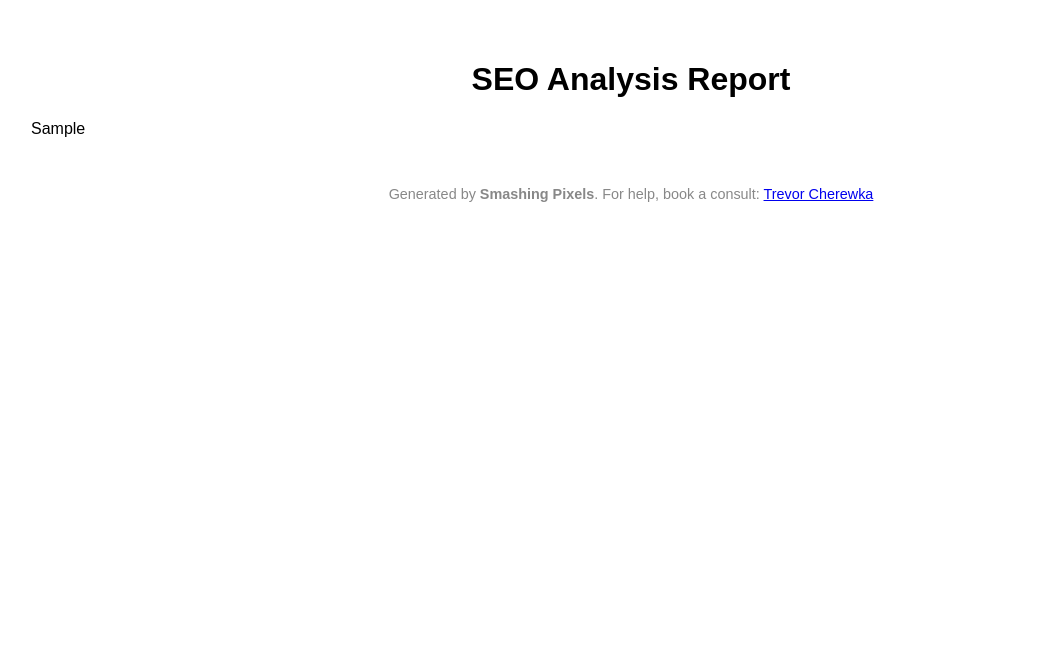
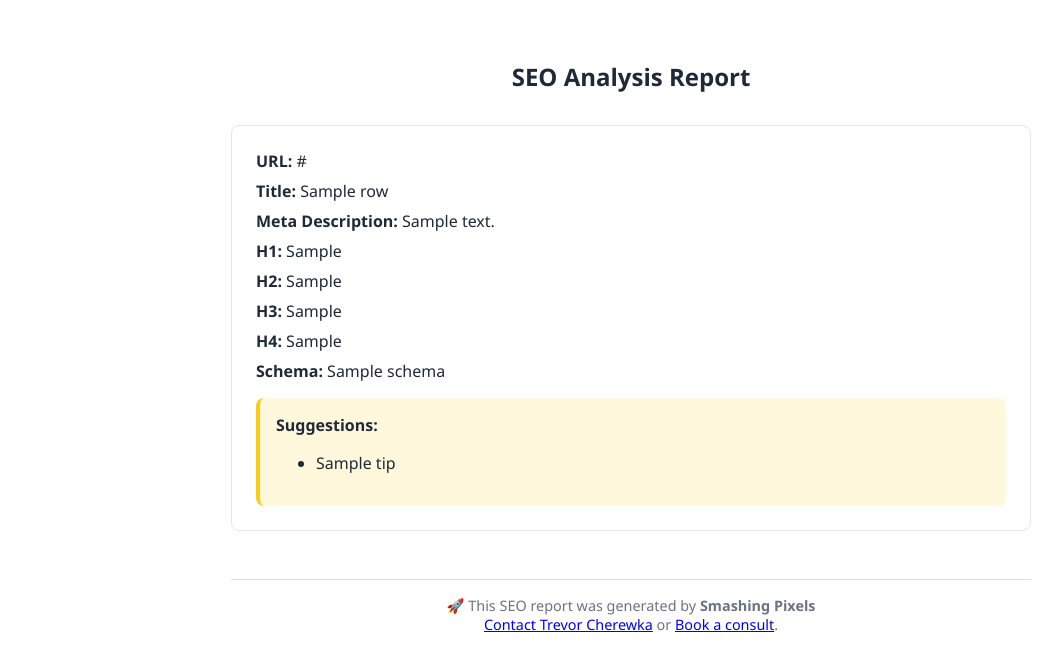
Before and after one commit to SmashingPixelsTools/seo-webscraper, a Flask app: template templates/pdf_template.html in a window 1280 px wide. Shown: the top 671 px of the page, without its empty margins (9-1071 px from the left). Run offline with Flask 3, Linux system fonts and the light colour scheme; the template is opened without the code that fills it: most values are stand-ins (such as "Sample title", 1, 10 or a date in 2020).

Commit message:
Update pdf_template.html

```diff
--- a/templates/pdf_template.html
+++ b/templates/pdf_template.html
@@ -1,20 +1,86 @@
+
 <!DOCTYPE html>
 <html lang="en">
 <head>
-  <meta charset="UTF-8" />
-  <title>SEO PDF Report</title>
+  <meta charset="UTF-8">
+  <title>SEO Report</title>
   <style>
-    body { font-family: sans-serif; padding: 2rem; }
-    .result-card { margin-bottom: 2rem; padding: 1.5rem; border: 1px solid #ccc; border-radius: 0.5rem; page-break-inside: avoid; }
-    .suggestions { background-color: #fff3cd; padding: 1rem; border-left: 5px solid #ffc107; border-radius: 0.5rem; }
-    .footer { text-align: center; margin-top: 3rem; font-size: 0.9rem; color: #888; }
+    body {
+      font-family: 'Segoe UI', sans-serif;
+      padding: 2rem;
+      color: #1f2937;
+      background: #fff;
+    }
+    .report-container {
+      max-width: 800px;
+      margin: auto;
+    }
+    h2 {
+      text-align: center;
+      margin-bottom: 2rem;
+    }
+    .result-card {
+      border: 1px solid #e5e7eb;
+      padding: 1.5rem;
+      margin-bottom: 2rem;
+      border-radius: 0.5rem;
+    }
+    .suggestions {
+      background: #fff8dc;
+      border-left: 4px solid #facc15;
+      padding: 1rem;
+      margin-top: 1rem;
+      border-radius: 0.5rem;
+    }
+    .footer {
+      text-align: center;
+      font-size: 0.9rem;
+      color: #6b7280;
+      margin-top: 3rem;
+      border-top: 1px solid #ddd;
+      padding-top: 1rem;
+    }
+    .result-card,
+    .suggestions,
+    .section,
+    ul li {
+      page-break-inside: avoid;
+    }
+    .section {
+      margin-bottom: 0.5rem;
+    }
   </style>
 </head>
 <body>
-  <h1 style="text-align:center;">SEO Analysis Report</h1>
-  {{ results_html | safe }}
-  <div class="footer">
-    <p>Generated by <strong>Smashing Pixels</strong>. For help, book a consult: <a href="https://calendly.com/trevor-cherewka">Trevor Cherewka</a></p>
+  <div class="report-container">
+    <h2>SEO Analysis Report</h2>
+    {% for row in data %}
+    <div class="result-card">
+      <div class="section"><strong>URL:</strong> {{ row.url }}</div>
+      <div class="section"><strong>Title:</strong> {{ row.title }}</div>
+      <div class="section"><strong>Meta Description:</strong> {{ row.meta_description }}</div>
+      <div class="section"><strong>H1:</strong> {{ row.h1 }}</div>
+      <div class="section"><strong>H2:</strong> {{ row.h2 }}</div>
+      <div class="section"><strong>H3:</strong> {{ row.h3 }}</div>
+      <div class="section"><strong>H4:</strong> {{ row.h4 }}</div>
+      <div class="section"><strong>Schema:</strong> {{ row.schema or 'N/A' }}</div>
+      {% if row.suggestions %}
+      <div class="suggestions">
+        <strong>Suggestions:</strong>
+        <ul>
+          {% for tip in row.suggestions %}
+          <li>{{ tip }}</li>
+          {% endfor %}
+        </ul>
+      </div>
+      {% endif %}
+    </div>
+    {% endfor %}
+
+    <div class="footer">
+      🚀 This SEO report was generated by <strong>Smashing Pixels</strong><br>
+      <a href="mailto:trevor@smashingpixels.ca">Contact Trevor Cherewka</a> or <a href="https://calendly.com/trevorcherewka">Book a consult</a>.
+    </div>
   </div>
 </body>
 </html>
```
